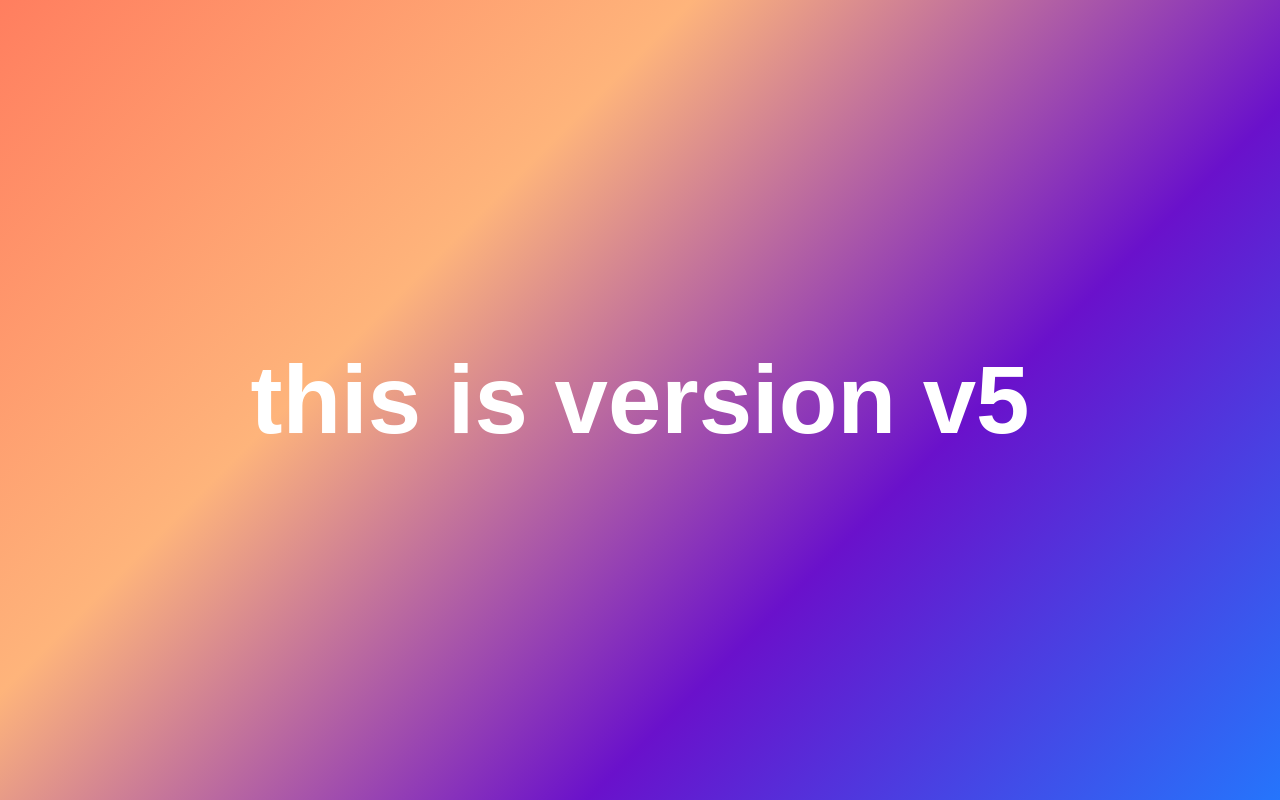
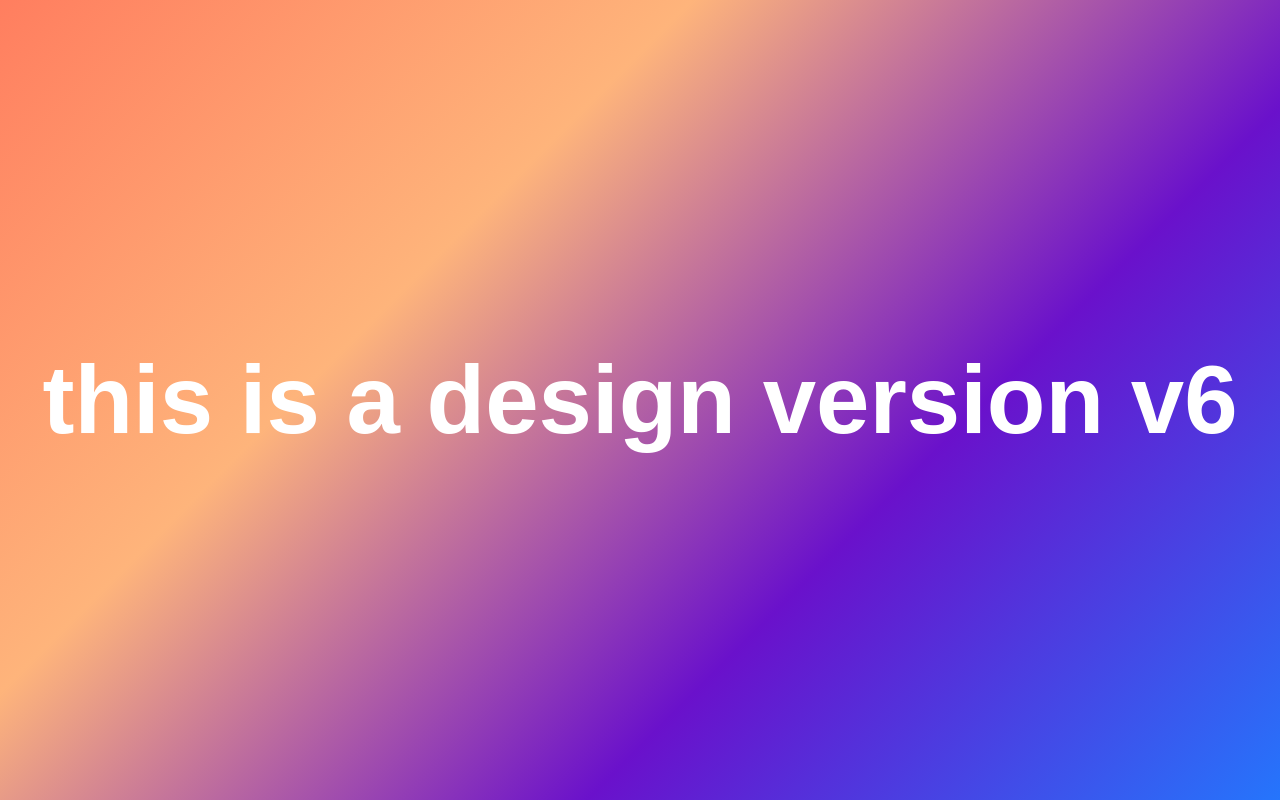
Before and after one commit to mudasirawan12/mudasirmyrepo, a plain HTML site: page index.html in a window 1280 px wide. Drawn offline with Linux system fonts and the light colour scheme.

Commit message:
Changed h1

```diff
--- a/index.html
+++ b/index.html
@@ -9,7 +9,7 @@
 </head>
 
 <body>
-    <h1>this is version v5</h1>
+    <h1>this is a design version v6</h1>
 </body>
 
 </html>
```
